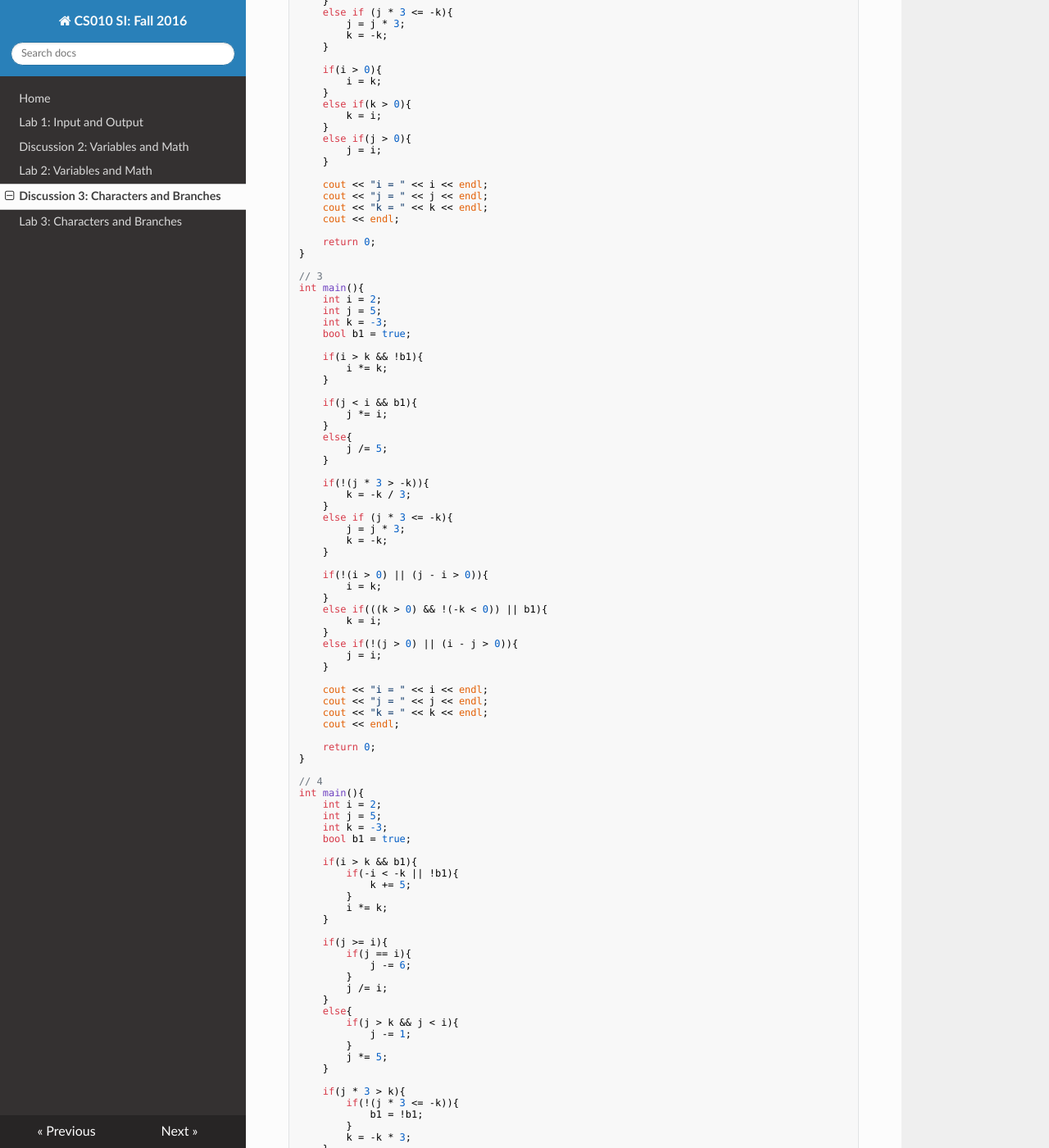
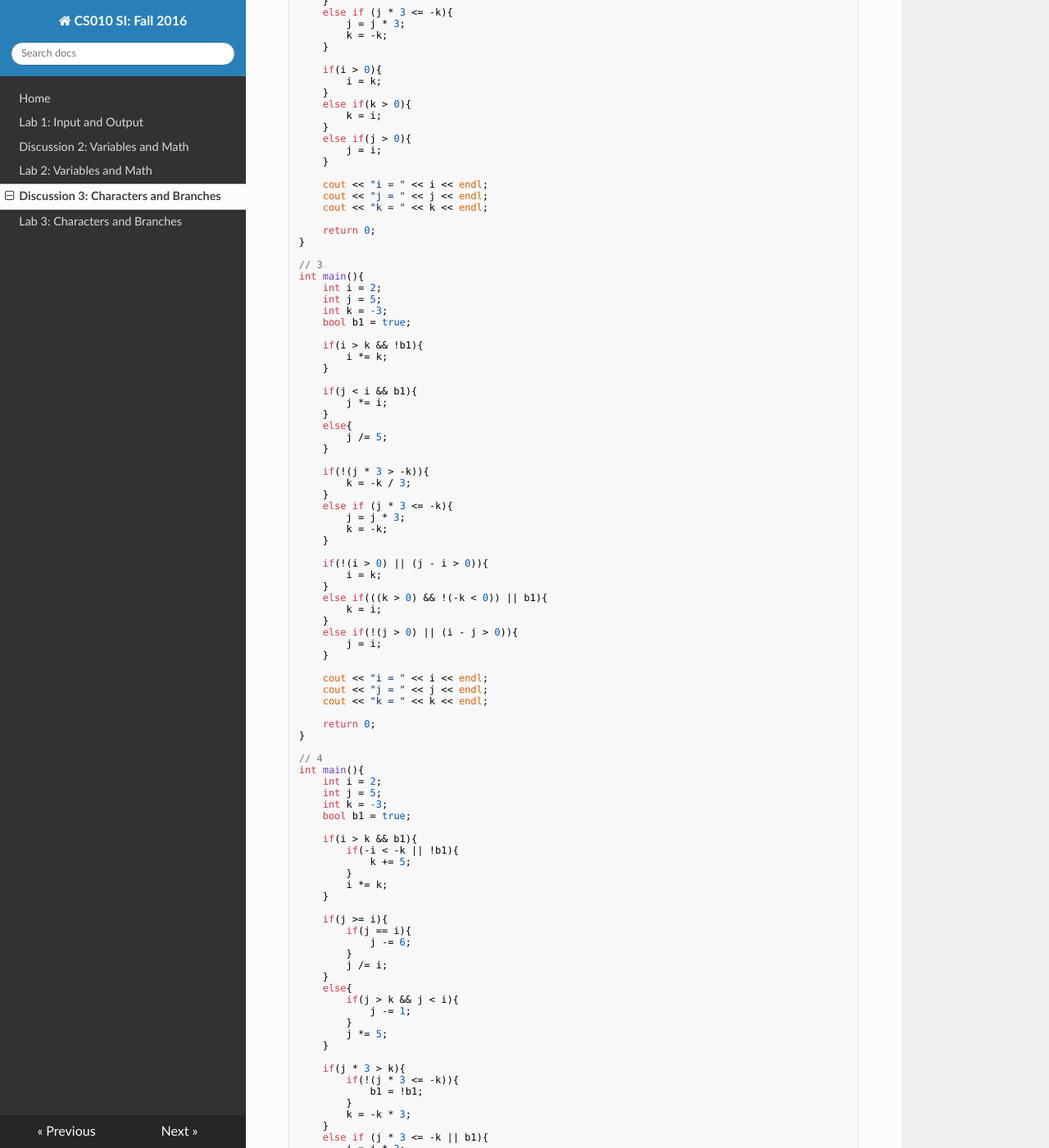
Before and after one commit to cs-si-ucr/cs10, an MkDocs documentation site: the page built from docs/dis03.md, in a window 1280 px wide and 1400 px high, scrolled down 1576 px. Shown: the whole window at 82% size. Built offline with MkDocs 1.6.1, drawn with Linux system fonts in a browser that asks for light colours; nearby versions of some CDN libraries; old or Windows-style settings are respelled for this version of MkDocs.

Commit message:
disc03 1.1

```diff
--- a/docs/dis03.md
+++ b/docs/dis03.md
@@ -128,7 +128,6 @@ int main(){
     cout << "i = " << i << endl;
     cout << "j = " << j << endl;
     cout << "k = " << k << endl;
-    cout << endl;
 
     return 0;
 }
@@ -172,7 +171,6 @@ int main(){
     cout << "i = " << i << endl;
     cout << "j = " << j << endl;
     cout << "k = " << k << endl;
-    cout << endl;
 
     return 0;
 }
@@ -240,7 +238,6 @@ int main(){
     cout << "i = " << i << endl;
     cout << "j = " << j << endl;
     cout << "k = " << k << endl;
-    cout << endl;
 
     return 0;
 }
```
